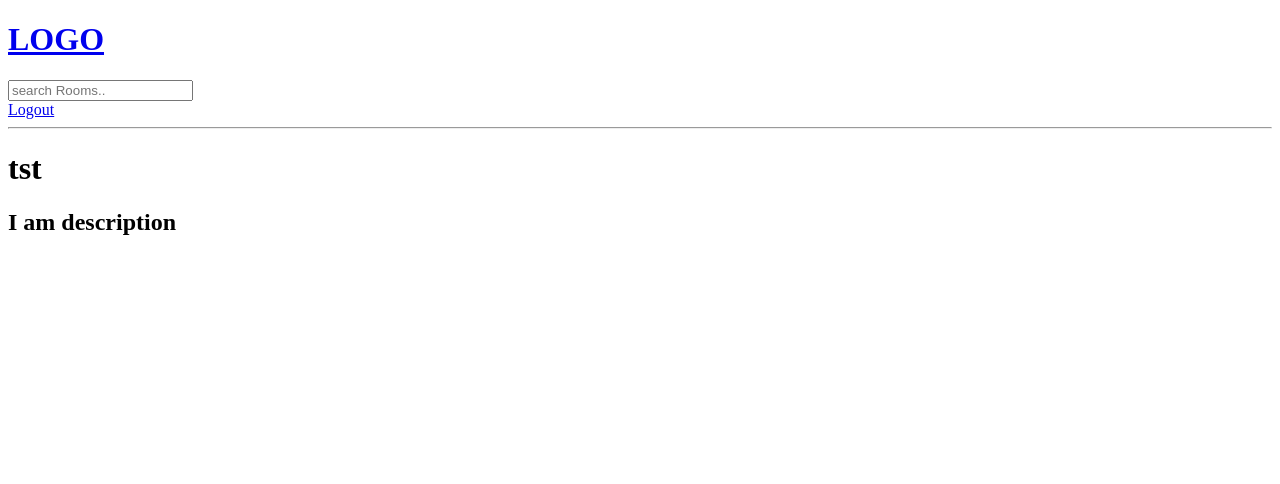
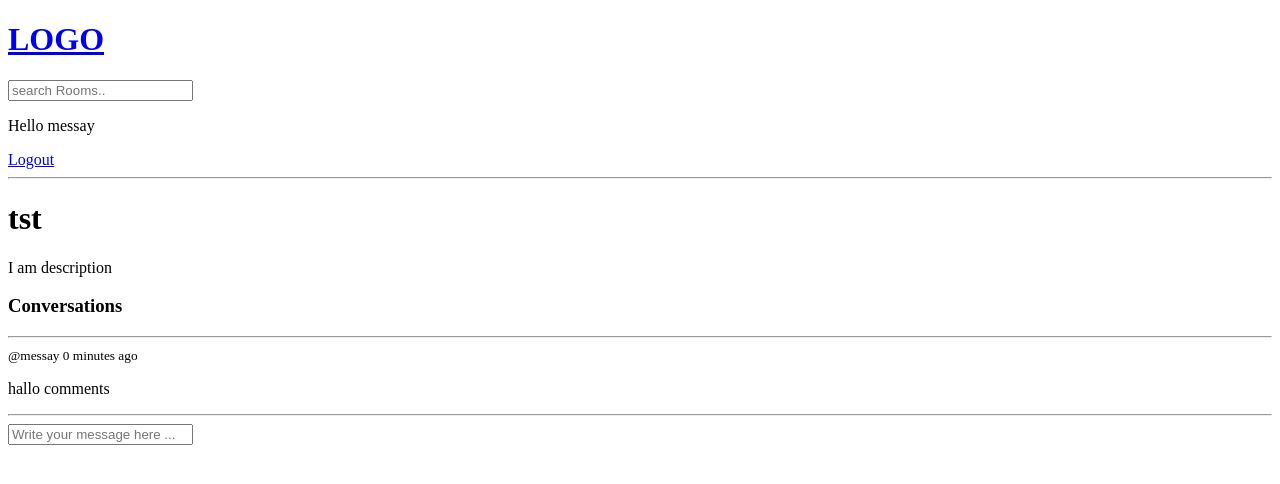
Before and after one commit to mes-taf/Django-Tutorial, a Django app: page /room/4/ in a window 1280 px wide. Shown: the top 484 px of the page. Run offline with Django 4.2, Linux system fonts and the light colour scheme; a user stored in the database is signed in; data comes from the database, SQL or seed files in the repository; both versions use the stored data as it was after the commit.

Commit message:
messages and comments added

```diff
--- a/base/templates/base/login_register.html
+++ b/base/templates/base/login_register.html
@@ -8,7 +8,7 @@
     <label>Username</label>
     <input type="text" name ="username" placeholder="Enter Username"/>
     <label>Password</label>
-    <input type="password" name ="password" placeholder="Enter Username"/>
+    <input type="password" name ="password" placeholder="Enter Password"/>
     <input type = "submit" value="login" />
 </form>
 <p>Havent signed up yet?</p>
--- a/base/templates/base/room.html
+++ b/base/templates/base/room.html
@@ -2,6 +2,26 @@
 
 {% block content %}
 <h1>{{room.name}}</h1>
-<h2>{{room.description}}</h2>
+<p>{{room.description}}</p>
 
+<div class = "comment-wrapper">
+<h3>Conversations</h3>
+<hr>
+{% for message in room_messages %}
+<div>
+    <small>@{{message.user}}  {{message.created|timesince}} ago </small>
+    <p>{{ message.body }}</p>
+    <hr>
+</div>
+{% endfor %}
+    </div>
+{% if request.user.is_authenticated %}
+    <div class = "comment-form">
+        <form method = POST action ="">
+            {% csrf_token %}
+            <input type="text"  name="body" placeholder="Write your message here ..." >
+
+        </form>
+        </div>
+{% endif %}
 {% endblock %}
--- a/base/views.py
+++ b/base/views.py
@@ -7,7 +7,7 @@ from django.db.models import Q
 # Create your views here.
 from django.contrib.auth.models import User
 from django.contrib.auth import authenticate, login, logout
-from .models import Room, Topic
+from .models import Room, Topic,Message
 from .forms import RoomForm
 from django.contrib.auth.forms import UserCreationForm
 def loginPage(request):
@@ -72,7 +72,15 @@ def home(request):
 
 def room(request, pk):
     room = Room.objects.get(id = pk)
-    context = {'room': room}
+    if request.method == 'POST':
+        message = Message.objects.create(
+            user = request.user,
+            room = room,
+            body = request.POST.get('body')
+        )
+        return redirect('room',pk = room.id)
+    room_messages = room.message_set.all().order_by('-created') #we can query child query of a room. in this case we use room to get all messages associated with that room
+    context = {'room': room,'room_messages': room_messages}
     return render(request,'base/room.html', context)
 
 @login_required(login_url='login')
--- a/templates/navbar.html
+++ b/templates/navbar.html
@@ -6,6 +6,7 @@
 
 </form>
 {% if request.user.is_authenticated %}
+<p>Hello {{request.user }} </p>
 <a href = {% url 'logout' %}>Logout</a>
 {% else %}
 <a href = {% url 'login' %}>Login</a>
```
Also changed, not shown: base/templates/base/home.html (line endings or trailing spaces), db.sqlite3.
